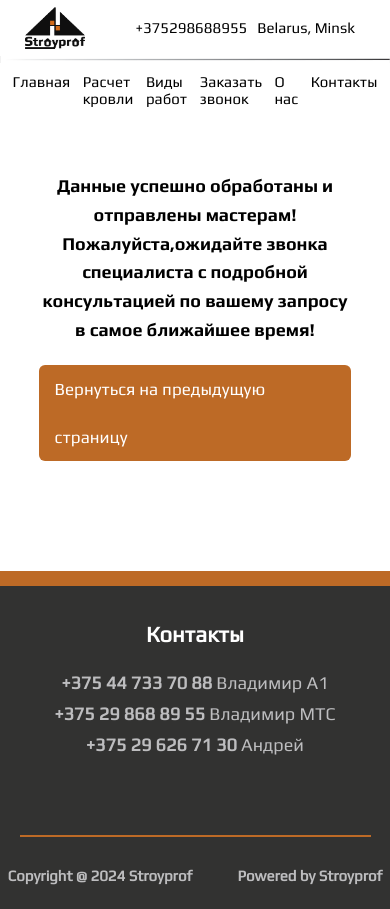
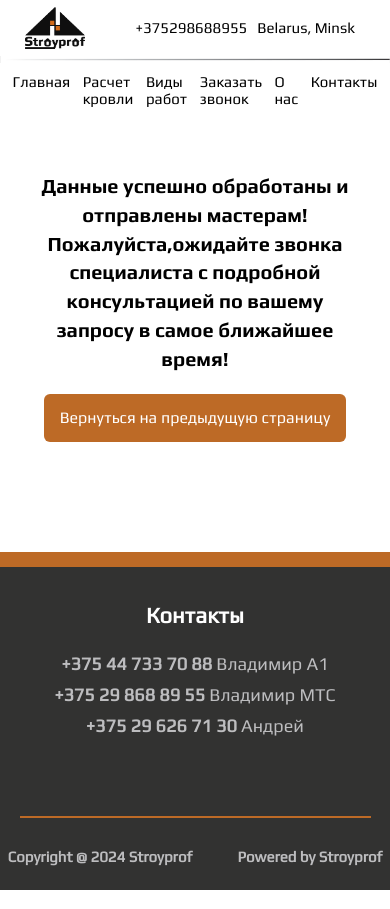
Before and after one commit to Vicatoriya/stroyprof, a React (Create React App) app: page /form_sent in a window 390 px wide. Built offline with nearby package versions, Linux system fonts and the light colour scheme.

Commit message:
fix adaptivity

```diff
--- a/src/Components/Form_sent_text/Form_sent_text.css
+++ b/src/Components/Form_sent_text/Form_sent_text.css
@@ -16,12 +16,7 @@
     font-size: 30px;
 }
 
-@media (max-width: 700px){
-    .sent_text h2{
-        font-size: 18px;
-        line-height: 1.8rem;
-    }
-}
+
 
 .sent_text a{
     text-decoration: none;
@@ -35,3 +30,14 @@
     color: white;
     border-radius: 6px;
 }
+
+@media (max-width: 700px){
+    .sent_text h2{
+        font-size: 20px;
+        line-height: 1.8rem;
+    }
+
+    .sent_text a{
+        font-size: 16px;
+    }
+}
--- a/src/Components/Main_sec2/Main_sec2.js
+++ b/src/Components/Main_sec2/Main_sec2.js
@@ -80,7 +80,7 @@ export default function Main_sec2(){
           {formValid && <a onClick={e=>HandleClick(e)} type="submit"  href="\form_sent">Рассчитать</a>}
           {!formValid && <a onClick={e=>HandleClick(e)} className="a_disabled" type="submit"  href="\form_sent">Рассчитать</a>}
           {clicked && <div style={{color:"white",margin:"0 auto 10px auto"}}>Данные успешно отправлены!</div>}
-          <div style={{color:"white",margin:"0 auto 10px auto"}}>Заполните все поля формы перед отправкой!</div>
+          <div style={{color:"white",margin:"0 auto 10px auto"}}>Заполните все поля формы!</div>
         </form>
     )
 }
```
